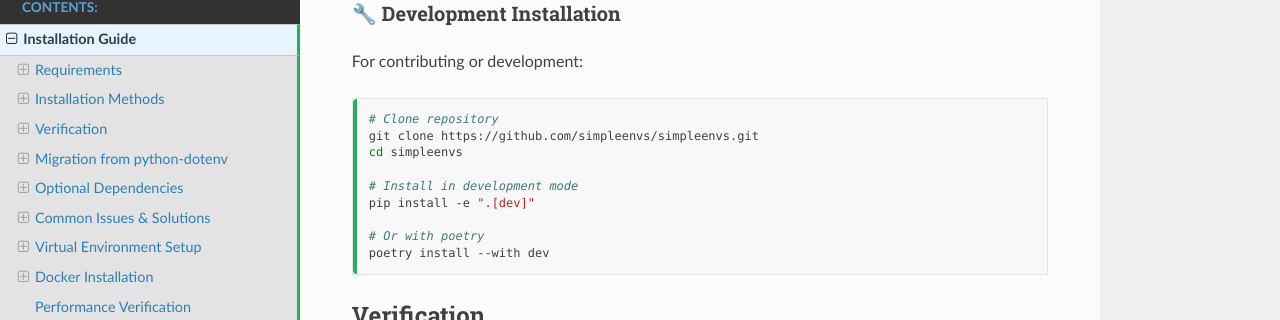
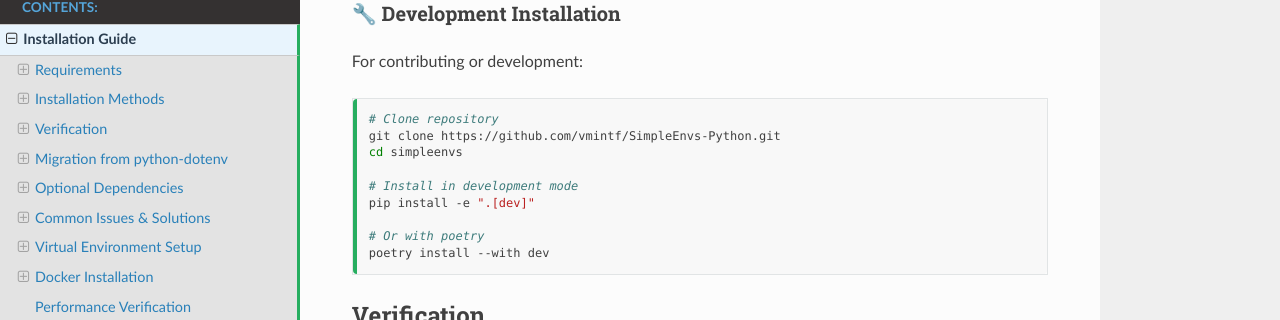
Before and after one commit to vmintf/SimpleEnvs-Python, a Sphinx documentation site: the page built from docs/installation.md, in a window 1280 px wide and 900 px high, scrolled down 1041 px. Shown: the part 131-451 px from the top of the window. Built offline with Sphinx 7.4.7 and the Read the Docs theme 3.1.0, drawn with Linux system fonts in a browser that asks for light colours; the version number is read from the project's files by our own code; part of the change alters nothing that is shown; some of the changed text lies outside the part shown.

Commit message:
docs: update installation guide and repository references
- Update GitHub clone URL and email contact to reflect new repository location
- Modify benchmark command usage instructions
- Add source folder configuration in `.idea` settings for clarity

````diff
--- a/docs/installation.md
+++ b/docs/installation.md
@@ -49,7 +49,7 @@ For contributing or development:
 
 ```bash
 # Clone repository
-git clone https://github.com/simpleenvs/simpleenvs.git
+git clone https://github.com/vmintf/SimpleEnvs-Python.git
 cd simpleenvs
 
 # Install in development mode
@@ -240,7 +240,8 @@ services:
 Run the built-in benchmark to verify performance improvements:
 
 ```bash
-python -m simpleenvs.benchmark
+# at project root folder
+python benchmark.py
 ```
 
 Expected output:
@@ -285,7 +286,7 @@ If you encounter any installation issues:
 
 1. 🐛 [Report a bug](https://github.com/vmintf/SimpleEnvs-Python/issues)
 2. 💬 [Join discussions](https://github.com/vmintf/SimpleEnvs-Python/discussions)
-3. 📧 [Contact support](mailto:support@simpleenvs.com)
+3. 📧 [Contact support](mailto:vmintf@gmail.com)
 
 ---
 
````
